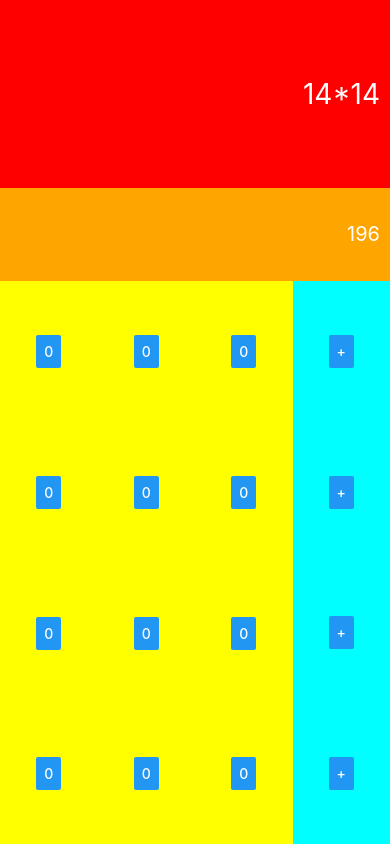
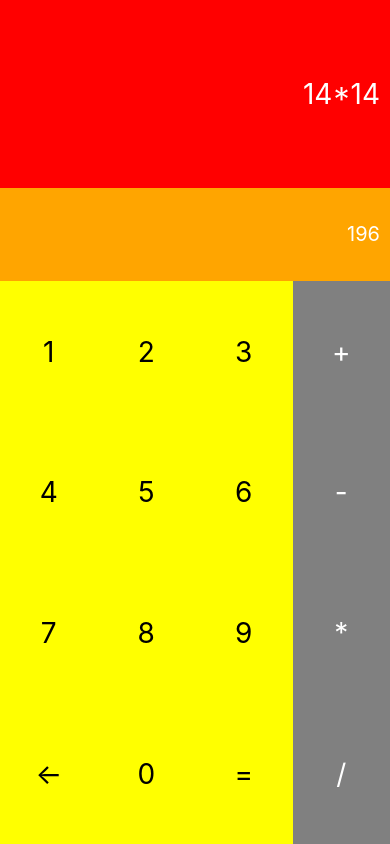
Before and after one commit to MrDroid17/Calculator-with-React-Native, a React Native app: screen / in a window 390 px wide. Built offline with nearby package versions, Linux system fonts and the light colour scheme.

Commit message:
common button design part-2

```diff
--- a/App.js
+++ b/App.js
@@ -8,7 +8,7 @@
  */
 
 import React, { Component } from 'react';
-import { StyleSheet, View, Button, Text } from 'react-native';
+import { StyleSheet, View, Button, Text, TouchableOpacity } from 'react-native';
 
 type Props = {};
 export default class App extends Component<Props> {
@@ -20,45 +20,58 @@
 
 
   render() {
+
+    /**
+     * Common number pad button design
+     * for one button
+     */
+    let rows = [];
+    let elements = [[1, 2, 3], [4, 5, 6], [7, 8, 9], ['←', 0, '=']]
+    for (let i = 0; i < 4; i++) {
+      let row = [];
+      for (let j = 0; j < 3; j++) {
+        row.push(
+          <TouchableOpacity style={styles.btn}>
+            <Text style={styles.btnText}>{elements[i][j]}</Text>
+          </TouchableOpacity>
+        )
+      }
+      rows.push(
+        <View style={styles.numberRow}>{row}</View>
+      )
+    }
+    /**
+     * Common operation button design
+     */
+    let operations = ['+', '-', '*', '/']
+    let actions = []
+    for (let i = 0; i < 4; i++) {
+      actions.push(
+        <TouchableOpacity style={styles.btn}>
+          <Text style={[styles.btnText, styles.textWhite]}>
+            {operations[i]}
+          </Text>
+        </TouchableOpacity>
+      )
+    }
+
+
     return (
       <View style={styles.container}>
         <View style={styles.calculation}>
-        <Text style={styles.calculationText}>14*14</Text>
+          <Text style={styles.calculationText}>14*14</Text>
         </View>
         <View style={styles.result}>
-        <Text style={styles.resultText}>196</Text>
-
+          <Text style={styles.resultText}>196</Text>
         </View>
         <View style={styles.button}>
 
           <View style={styles.number}>
-            <View style={styles.numberRow}>
-              <Button title={"0"} />
-              <Button title={"0"} />
-              <Button title={"0"} />
-            </View>
-            <View style={styles.numberRow}>
-              <Button title={"0"} />
-              <Button title={"0"} />
-              <Button title={"0"} />
-            </View>
-            <View style={styles.numberRow}>
-              <Button title={"0"} />
-              <Button title={"0"} />
-              <Button title={"0"} />
-            </View>
-            <View style={styles.numberRow}>
-              <Button title={"0"} />
-              <Button title={"0"} />
-              <Button title={"0"} />
-            </View>
+            {rows}
           </View>
 
           <View style={styles.operation}>
-            <Button title={"+"} />
-            <Button title={"+"} />
-            <Button title={"+"} />
-            <Button title={"+"} />
+            {actions}
           </View>
         </View>
 
@@ -103,15 +116,27 @@
   },
   operation: {
     flex: 1,
-    backgroundColor: 'cyan',
+    backgroundColor: 'gray',
     justifyContent: 'space-around',
-    alignItems:'center'
+    alignItems: 'center'
   },
   numberRow: {
     flex: 1,
     flexDirection: 'row',
     alignItems: 'center',
     justifyContent: 'space-around'
+  },
+  btn: {
+    flex: 1,
+    alignItems: "center",
+    justifyContent: 'space-around'
+
+  },
+  btnText: {
+    fontSize: 28
+  },
+  textWhite: {
+    color: 'white'
   }
 
 });
```
